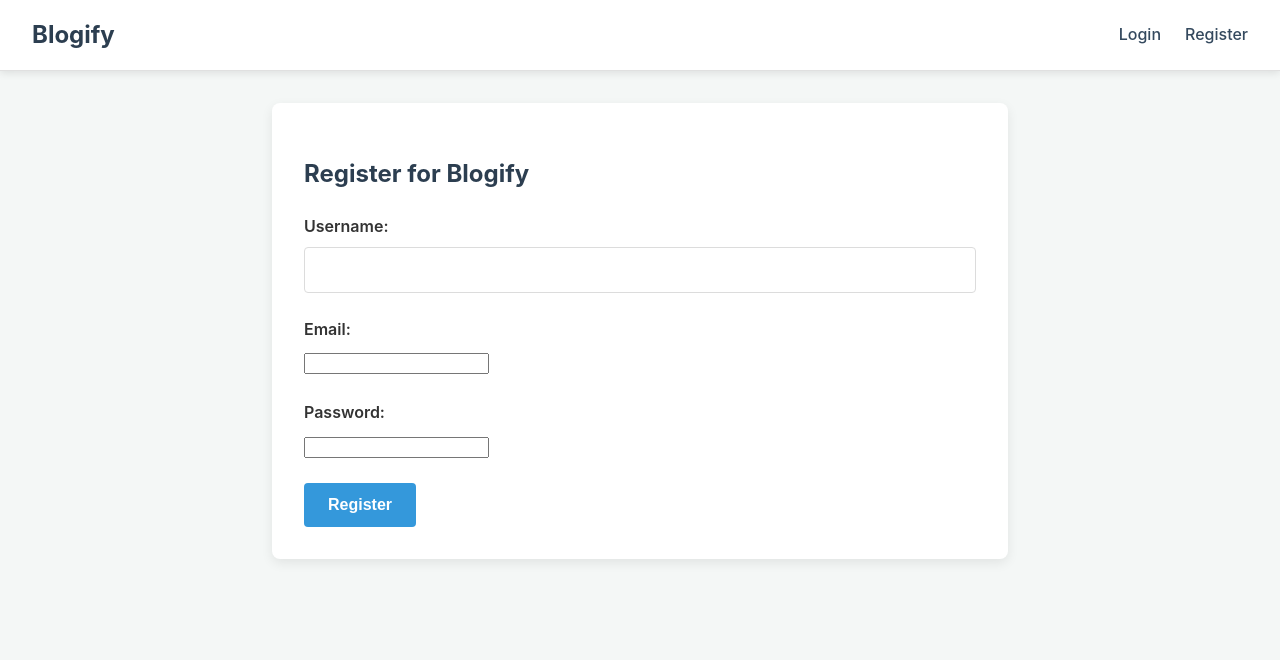
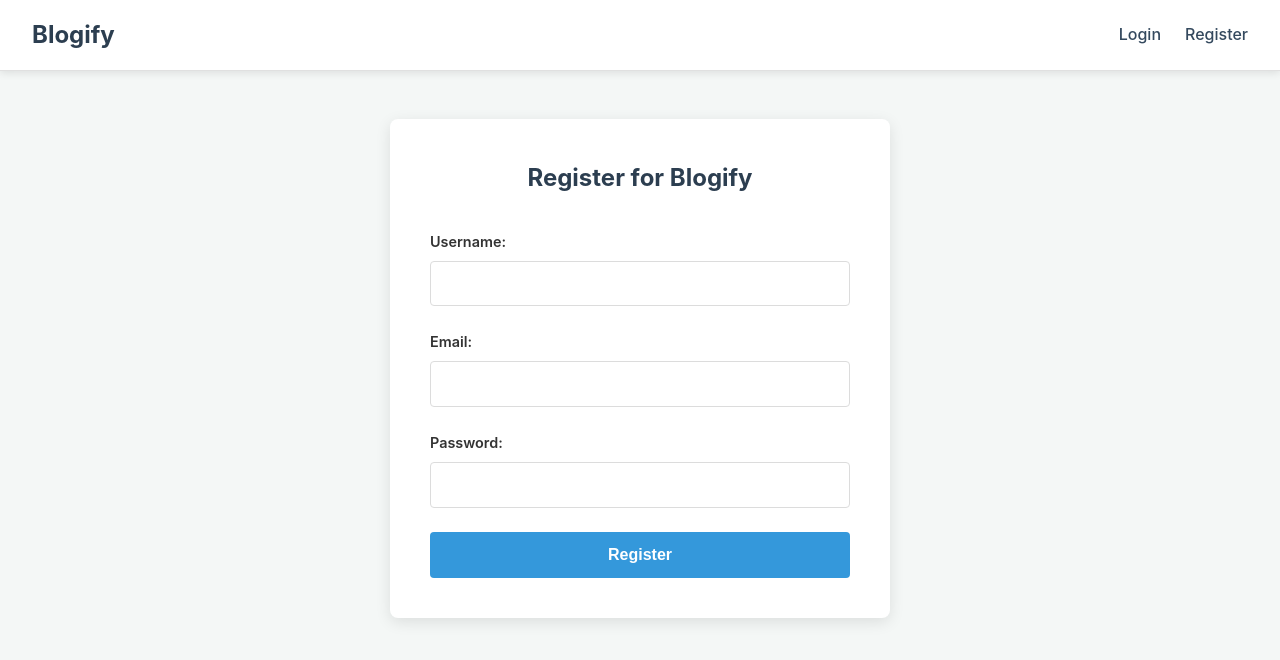
Before and after one commit to Mikiyas-STP/Blogify, a React (Vite) app in the folder client/: page /register in a window 1280 px wide. Shown: the top 660 px of the page. Built offline with nearby package versions, Linux system fonts and the light colour scheme.

Commit message:
styling: the reg and login form

```diff
--- a/client/src/App.css
+++ b/client/src/App.css
@@ -1,3 +1,15 @@
+/* client/src/App.css (Final Polished Version) */
+
+/* 1. Global Setup & Typography */
+:root {
+  --primary-color: #3498db;
+  --secondary-color: #2c3e50;
+  --danger-color: #e74c3c;
+  --light-grey: #f4f7f6;
+  --dark-grey: #34495e;
+  --text-color: #333;
+}
+
 *, *::before, *::after {
   box-sizing: border-box;
 }
@@ -5,43 +17,46 @@
 body {
   margin: 0;
   font-family: -apple-system, BlinkMacSystemFont, 'Segoe UI', Roboto, sans-serif;
-  background-color: #f4f7f6;
-  color: #333;
+  background-color: var(--light-grey);
+  color: var(--text-color);
   line-height: 1.6;
 }
 
 .container {
   max-width: 800px;
-  margin: 0 auto;
-  padding: 2rem;
+  margin: 2rem auto;
+  padding: 0 1rem;
   width: 100%;
 }
 
 h1, h2, h3 {
-  color: #2c3e50;
+  color: var(--secondary-color);
 }
 
 a {
-  color: #3498db;
+  color: var(--primary-color);
   text-decoration: none;
-  transition: color 0.2s;
-}
-
-a:hover {
-  color: #2980b9;
 }
 
 hr {
   border: none;
   border-top: 1px solid #e0e0e0;
-  margin: 2rem 0;
+  margin: 2.5rem 0;
 }
 
+/* 2. THE NEW FORM CONTAINER STYLE */
 .form-container {
   background-color: #ffffff;
-  padding: 2rem;
+  padding: 2.5rem;
   border-radius: 8px;
-  box-shadow: 0 4px 12px rgba(0, 0, 0, 0.08);
+  box-shadow: 0 4px 15px rgba(0, 0, 0, 0.1);
+  max-width: 500px; /* Give forms a more constrained, professional width */
+  margin: 3rem auto; /* More vertical space and centered */
+}
+
+.form-container h2 {
+  text-align: center;
+  margin-top: 0;
   margin-bottom: 2rem;
 }
 
@@ -53,15 +68,26 @@ hr {
   display: block;
   margin-bottom: 0.5rem;
   font-weight: 600;
+  font-size: 0.9rem;
 }
 
 input[type="text"],
+input[type="email"],
+input[type="password"],
 textarea {
   width: 100%;
   padding: 0.8rem 1rem;
   border: 1px solid #dcdcdc;
   border-radius: 4px;
   font-size: 1rem;
+  transition: border-color 0.2s, box-shadow 0.2s;
+}
+
+input:focus,
+textarea:focus {
+  outline: none;
+  border-color: var(--primary-color);
+  box-shadow: 0 0 0 2px rgba(52, 152, 219, 0.2);
 }
 
 textarea {
@@ -69,11 +95,13 @@ textarea {
   resize: vertical;
 }
 
+/* 3. Universal Button Styles */
 button {
-  background-color: #3498db;
+  width: 100%; /* Make form buttons full-width */
+  background-color: var(--primary-color);
   color: white;
   border: none;
-  padding: 0.8rem 1.5rem;
+  padding: 0.9rem 1.5rem;
   border-radius: 4px;
   cursor: pointer;
   font-size: 1rem;
@@ -85,17 +113,13 @@ button:hover {
   background-color: #2980b9;
 }
 
+/* ... (Keep all other styles for posts, etc. from the previous version) ... */
 .posts-list .post-preview {
   background-color: #ffffff;
   padding: 2rem;
   border-radius: 8px;
   box-shadow: 0 4px 12px rgba(0, 0, 0, 0.08);
   margin-bottom: 1.5rem;
-  transition: box-shadow 0.2s;
-}
-
-.posts-list .post-preview:hover {
-  box-shadow: 0 6px 16px rgba(0, 0, 0, 0.12);
 }
 
 .post-full .post-actions {
@@ -103,27 +127,9 @@ button:hover {
 }
 
 .button-edit {
-  background-color: #f39c12;
-  padding: 0.8rem 1.5rem;
-  border-radius: 4px;
-  color: white;
-  font-weight: 600;
-  display: inline-block;
-  text-decoration: none;
-}
-.button-edit:hover {
-  background-color: #e67e22;
+  /* ... */
 }
 
 .button-delete {
-  background-color: #e74c3c;
-  margin-left: 1rem;
+  /* ... */
 }
-.button-delete:hover {
-  background-color: #c0392b;
-}
-
-.post-content {
-  margin-top: 2rem;
-  font-size: 1.1rem;
-}
--- a/client/src/components/Navbar.module.css
+++ b/client/src/components/Navbar.module.css
@@ -55,6 +55,6 @@
 }
 
 .welcomeMessage {
-  color: #7f8c8d;
-  font-weight: 500;
+  color: #34495e;
+  font-weight: 600;
 }
```
